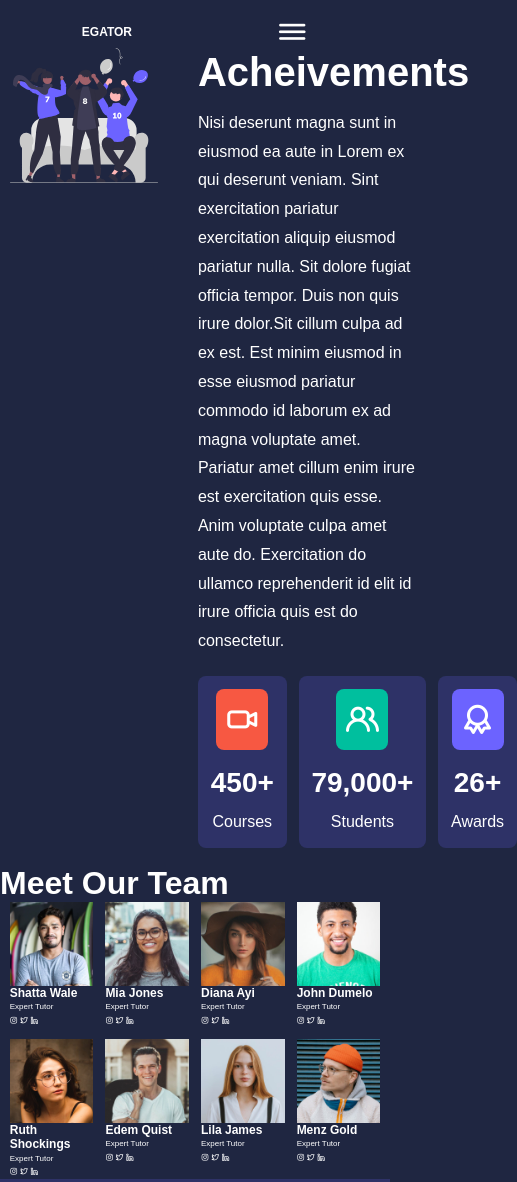
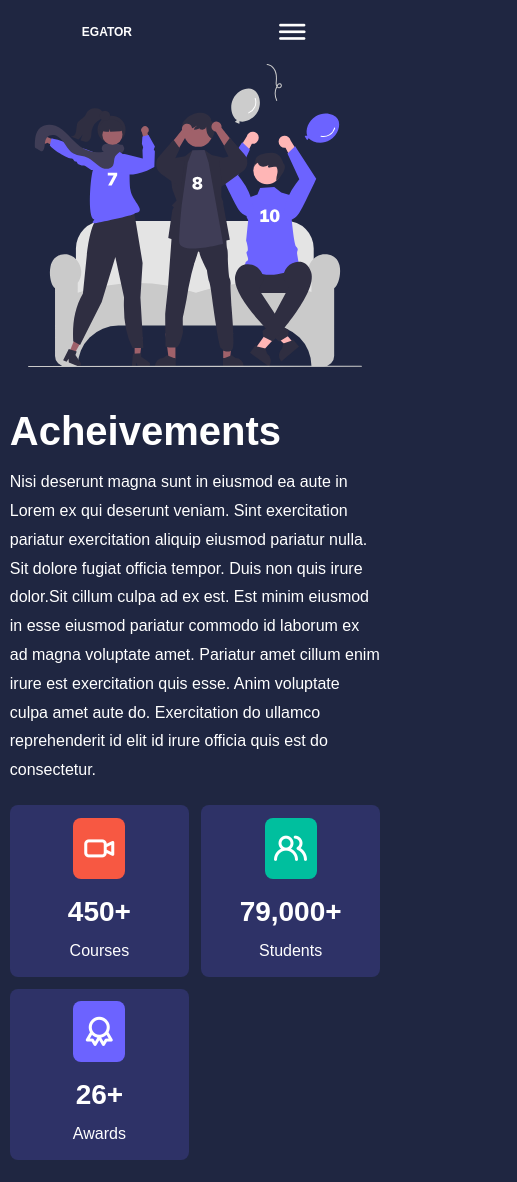
Before and after one commit to johnb123-a/Multipage-Education-School, a website: page about.html in a window 390 px wide. Shown: the top 1182 px of the page, 517 px wide, since content can reach past the window. Drawn offline with nearby package versions, Linux system fonts and the light colour scheme.

Commit message:
add responsive design in about page

```diff
--- a/assets/styles/sass/abstracts/_media.scss
+++ b/assets/styles/sass/abstracts/_media.scss
@@ -167,6 +167,26 @@
               line-height: 2;
               display: none;
             }
+          }
+        }
+      }
+    }
+  }
+  // #########################################
+  .achievements {
+    margin-top: 4rem;
+    &__container {
+      display: grid;
+      grid-template-columns: 1fr;
+      gap: 5rem;
+      .container {
+        &__achievement-left {
+          display: flex;
+          align-items: center;
+          justify-content: center;
+          img {
+            width: 80%;
+            height: 80%;
           }
         }
       }
@@ -397,4 +417,18 @@
       }
     }
   }
+
+  .achievements {
+    margin-top: 6rem;
+    &__container {
+      .container {
+        &__achievement-left {
+          img {
+            width: 90%;
+            height: 100%;
+          }
+        }
+      }
+    }
+  }
 }
--- a/assets/styles/sass/pages/about/_achievements.scss
+++ b/assets/styles/sass/pages/about/_achievements.scss
@@ -13,7 +13,7 @@
         }
         .achievement__cards {
           display: grid;
-          grid-template-columns: repeat(3, 1fr);
+          grid-template-columns: repeat(auto-fit, minmax(20rem, 1fr));
           gap: 1.5rem;
           .card {
             background: $color-bg-2;
--- /dev/null
+++ b/assets/styles/sass/pages/about/_teams.scss
@@ -0,0 +1,80 @@
+.teams {
+  margin: 4rem 0;
+  &--title {
+    text-align: center;
+    margin-bottom: 4rem;
+  }
+  &__container {
+    display: grid;
+    grid-template-columns: repeat(auto-fit, minmax(25rem, 1fr));
+    gap: 2rem;
+    overflow: hidden;
+    .container {
+      &__team {
+        background: $color-bg-3;
+        padding: 2rem;
+        border: 2px solid transparent;
+        border-radius: 2rem;
+        transition: $transition;
+        position: relative;
+        &:hover {
+          background: transparent;
+          border-color: $color-primary;
+        }
+        &:hover .team {
+          &__member-socials {
+            right: 0;
+          }
+        }
+        .team {
+          &__member-image {
+            img {
+              filter: saturate(0);
+              transition: $transition;
+              &:hover {
+                filter: saturate(1);
+              }
+            }
+          }
+          &__member-info {
+            text-align: center;
+            margin: 1.4rem 0 1rem;
+            .member {
+              &-info--name {
+                font-size: 2.5rem;
+              }
+              &-info--rol {
+                font-size: 1.5rem;
+                color: $color-light;
+              }
+            }
+          }
+          &__member-socials {
+            position: absolute;
+            top: 50%;
+            right: -250%;
+            transform: translateY(-50%);
+            display: flex;
+            flex-direction: column;
+            background: $color-primary;
+            border-radius: 2rem 0 0 2rem;
+            box-shadow: -4rem 0 4rem rgba(0, 0, 0, 0.3);
+            font-size: 3rem;
+            overflow: hidden;
+            a:link,
+            a:visited {
+              padding: 0.5rem 1rem;
+              transition: $transition;
+              &:hover,
+              &:active {
+                padding: 0.5rem 1rem;
+                background: $color-white;
+                color: $color-primary;
+              }
+            }
+          }
+        }
+      }
+    }
+  }
+}
```
Also changed, not shown: assets/styles/css/style.css, assets/styles/sass/pages/about/_media.scss (added).
